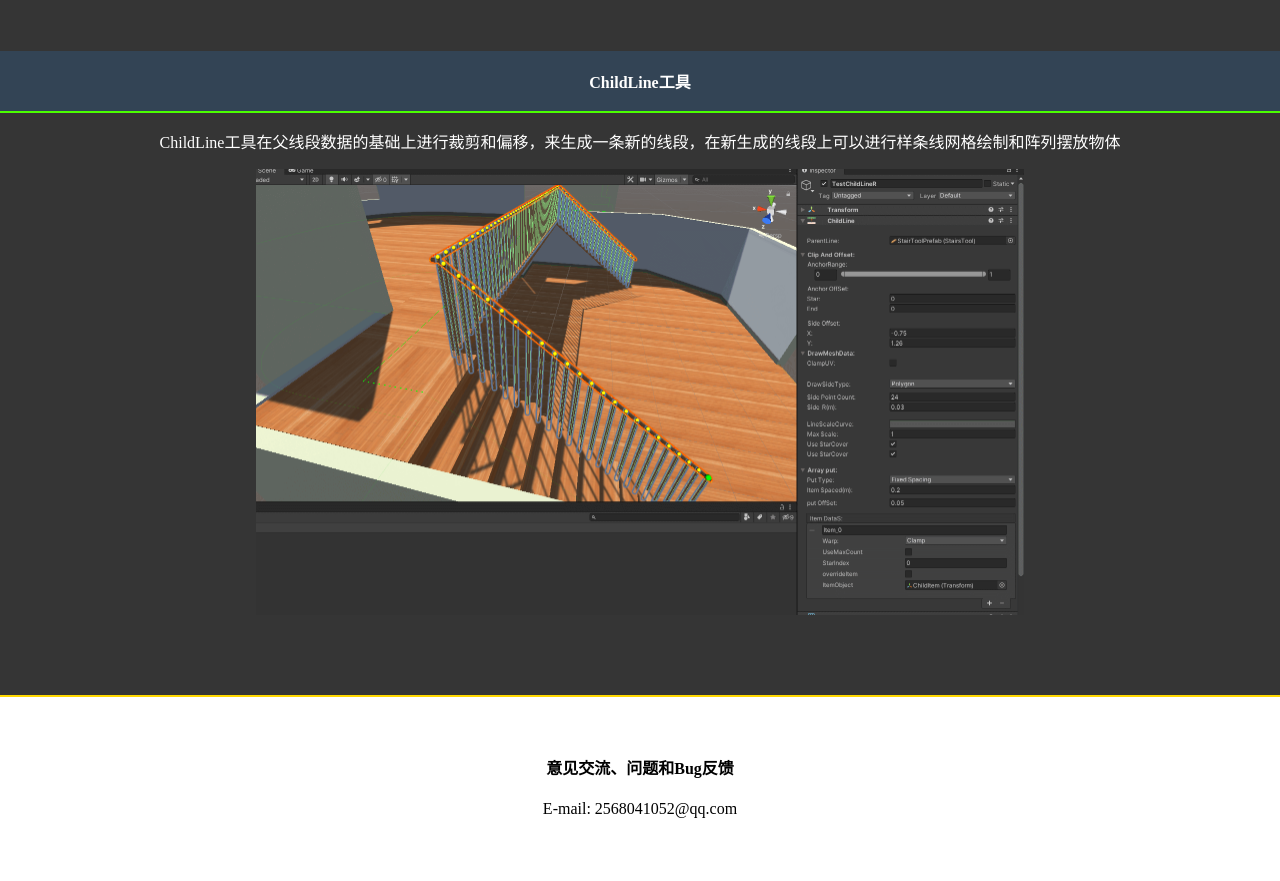
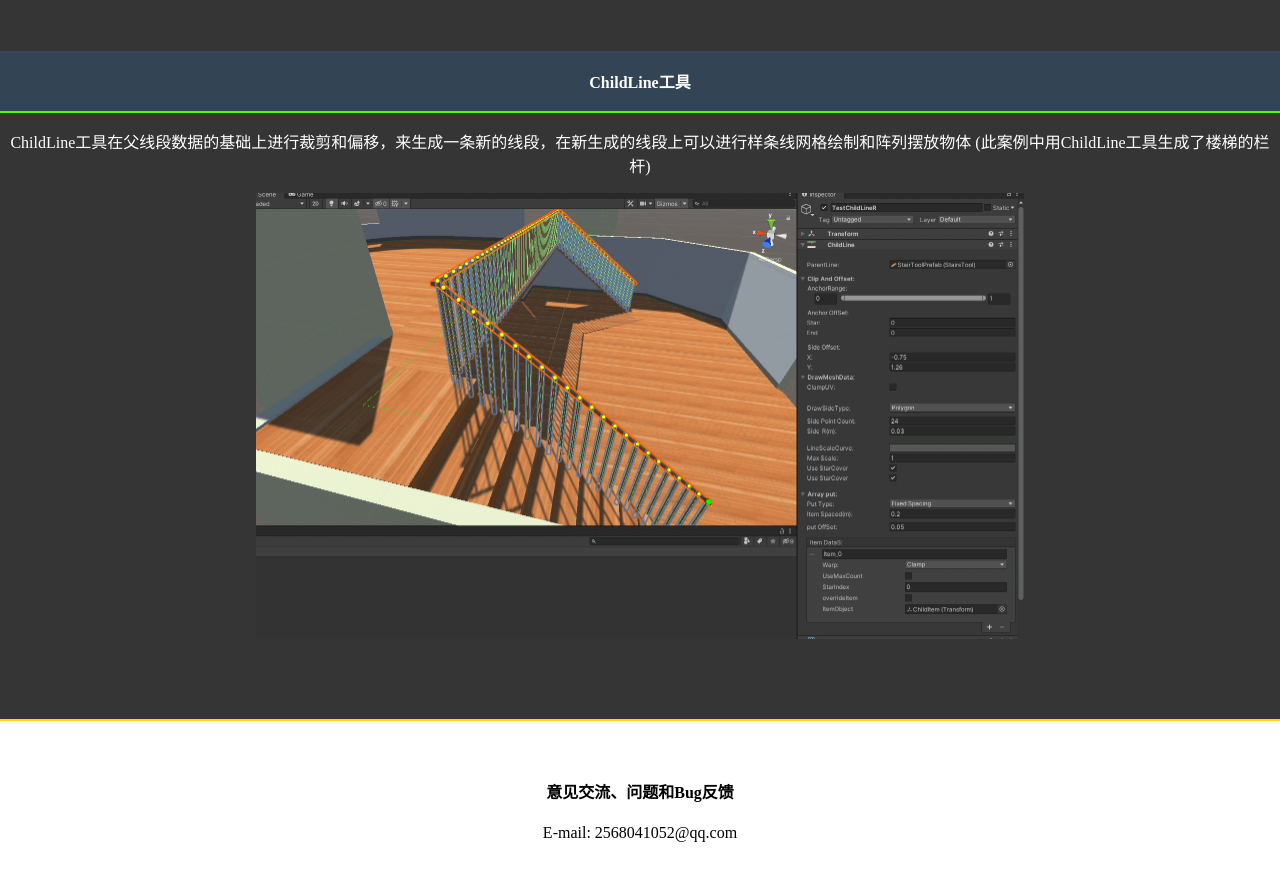
Before and after one commit to XianYu1248/XianYu1248.github.io, a plain HTML site: page index.html in a window 1280 px wide. Shown: the part 1800-2681 px from the top of the page. Drawn offline with Linux system fonts and the light colour scheme.

Commit message:
Add files via upload

```diff
--- a/index.html
+++ b/index.html
@@ -39,7 +39,9 @@
 
     <h4 class="bg">ChildLine工具</h4>
     <div class="Line" style="background-color:#4cff00"></div>
-    <p>ChildLine工具在父线段数据的基础上进行裁剪和偏移，来生成一条新的线段，在新生成的线段上可以进行样条线网格绘制和阵列摆放物体</p>
+    <p>ChildLine工具在父线段数据的基础上进行裁剪和偏移，来生成一条新的线段，在新生成的线段上可以进行样条线网格绘制和阵列摆放物体
+        (此案例中用ChildLine工具生成了楼梯的栏杆)
+    </p>
     <img src="img/toolS5.png" class="Mimg">
     <div class="Space"> </div>
 
```
